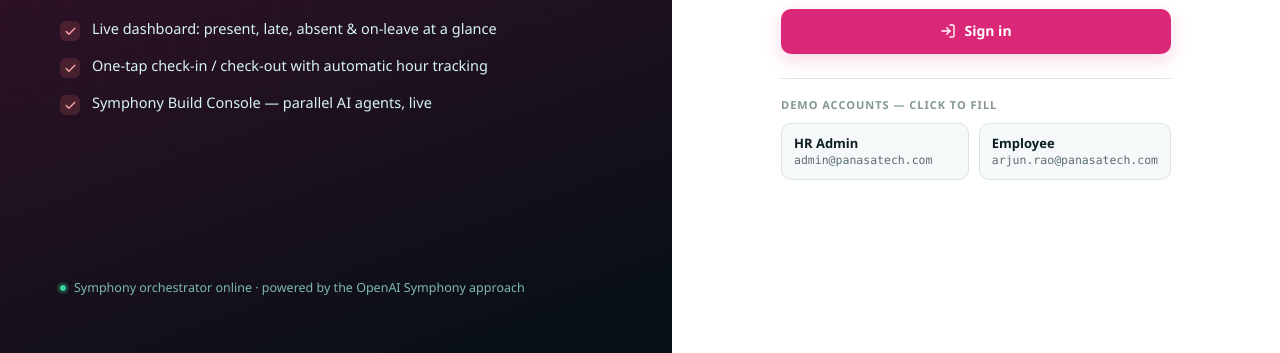
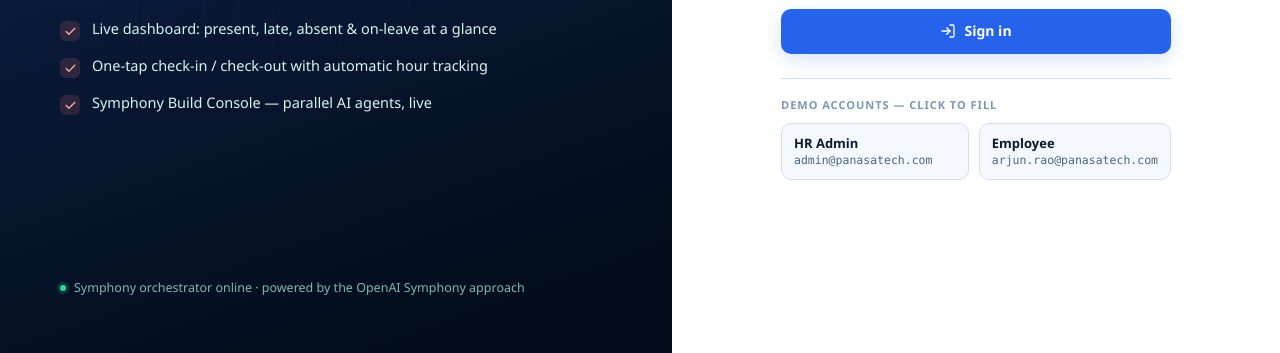
Before and after one commit to VishnuRaviPanasa/attendance-symphony, a plain HTML site: page index.html in a window 1280 px wide. Shown: the part 447-800 px from the top of the page. Drawn offline with Linux system fonts and the light colour scheme.

Commit message:
ATT-203: Apply blue theme and add 3-month dropdown to reports
Change the UI theme to blue
and in report session, add last 3 months in dropdown

Verified: structural check of index.html — index.html intact and parseable

Implemented by agent-01 (UI Agent) under Symphony orchestration.

```diff
--- a/index.html
+++ b/index.html
@@ -28,23 +28,23 @@ svg:not([width]){width:1em;height:1em;flex:none}
   --font: "Segoe UI Variable","Segoe UI",-apple-system,BlinkMacSystemFont,Roboto,"Helvetica Neue",Arial,sans-serif;
   --mono: "Cascadia Code","JetBrains Mono","SF Mono",Consolas,"Liberation Mono",monospace;
 
-  --bg:        #eef2f2;
-  --bg-grad:   radial-gradient(1200px 600px at 78% -8%, #fce7f3 0%, rgba(251,230,230,0) 60%), var(--bg);
+  --bg:        #eff6ff;
+  --bg-grad:   radial-gradient(1200px 600px at 78% -8%, #dbeafe 0%, rgba(219,234,254,0) 60%), var(--bg);
   --surface:   #ffffff;
-  --surface-2: #f6f9f9;
-  --surface-3: #eef3f3;
-  --border:    #dbe4e4;
-  --border-2:  #c8d5d5;
-  --ink:       #0d1f1e;
-  --ink-2:     #334746;
-  --muted:     #5c6f70;
-  --muted-2:   #849696;
-
-  --accent:    #db2777;
-  --accent-2:  #be185d;
+  --surface-2: #f5f9ff;
+  --surface-3: #edf4ff;
+  --border:    #d0dff7;
+  --border-2:  #b8cfef;
+  --ink:       #0d1b2e;
+  --ink-2:     #1e3a5f;
+  --muted:     #4a6580;
+  --muted-2:   #7a98b8;
+
+  --accent:    #2563eb;
+  --accent-2:  #1d4ed8;
   --accent-ink:#ffffff;
-  --accent-soft:#fce7f3;
-  --accent-glow: rgba(219,39,119,.18);
+  --accent-soft:#dbeafe;
+  --accent-glow: rgba(37,99,235,.18);
 
   /* status (always paired with icon + label) */
   --present:  #16a34a; --present-soft:#dcf3e3;
@@ -62,23 +62,23 @@ svg:not([width]){width:1em;height:1em;flex:none}
 /* ---- Design tokens : DARK ---- */
 @media (prefers-color-scheme: dark){
   :root{
-    --bg:        #0a1017;
-    --bg-grad:   radial-gradient(1200px 620px at 80% -10%, #2e0f22 0%, rgba(42,16,16,0) 58%), var(--bg);
-    --surface:   #111a24;
-    --surface-2: #0e161f;
-    --surface-3: #17222e;
-    --border:    #223040;
-    --border-2:  #2c3d4f;
+    --bg:        #020c1a;
+    --bg-grad:   radial-gradient(1200px 620px at 80% -10%, #0a1f4e 0%, rgba(10,31,78,0) 58%), var(--bg);
+    --surface:   #071529;
+    --surface-2: #050f1f;
+    --surface-3: #0a1a30;
+    --border:    #1a2e4a;
+    --border-2:  #22395e;
     --ink:       #e7eff3;
     --ink-2:     #b9c6cf;
     --muted:     #8798a6;
     --muted-2:   #64747f;
 
-    --accent:    #f472b6;
-    --accent-2:  #ec4899;
-    --accent-ink:#4a0e2e;
-    --accent-soft: rgba(244,114,182,.14);
-    --accent-glow: rgba(244,114,182,.22);
+    --accent:    #60a5fa;
+    --accent-2:  #3b82f6;
+    --accent-ink:#0c1e40;
+    --accent-soft: rgba(96,165,250,.14);
+    --accent-glow: rgba(96,165,250,.22);
 
     --present:  #34d399; --present-soft: rgba(52,211,153,.15);
     --late:     #fbbf24; --late-soft: rgba(251,191,36,.15);
@@ -93,10 +93,10 @@ svg:not([width]){width:1em;height:1em;flex:none}
 }
 /* Explicit theme overrides (toggle wins over OS in both directions) */
 :root[data-theme="light"]{
-  --bg:#eef2f2;--bg-grad:radial-gradient(1200px 600px at 78% -8%, #fce7f3 0%, rgba(251,230,230,0) 60%), var(--bg);
-  --surface:#ffffff;--surface-2:#f6f9f9;--surface-3:#eef3f3;--border:#dbe4e4;--border-2:#c8d5d5;
-  --ink:#0d1f1e;--ink-2:#334746;--muted:#5c6f70;--muted-2:#849696;
-  --accent:#db2777;--accent-2:#be185d;--accent-ink:#ffffff;--accent-soft:#fce7f3;--accent-glow:rgba(219,39,119,.18);
+  --bg:#eff6ff;--bg-grad:radial-gradient(1200px 600px at 78% -8%, #dbeafe 0%, rgba(219,234,254,0) 60%), var(--bg);
+  --surface:#ffffff;--surface-2:#f5f9ff;--surface-3:#edf4ff;--border:#d0dff7;--border-2:#b8cfef;
+  --ink:#0d1b2e;--ink-2:#1e3a5f;--muted:#4a6580;--muted-2:#7a98b8;
+  --accent:#2563eb;--accent-2:#1d4ed8;--accent-ink:#ffffff;--accent-soft:#dbeafe;--accent-glow:rgba(37,99,235,.18);
   --present:#16a34a;--present-soft:#dcf3e3;--late:#c2740a;--late-soft:#f7ecd6;--absent:#dc2626;--absent-soft:#fadddd;
   --leave:#2563eb;--leave-soft:#dde6fb;--remote:#9333ea;--remote-soft:#efdcfb;
   --shadow-sm:0 1px 2px rgba(13,31,30,.06),0 1px 3px rgba(13,31,30,.04);
@@ -104,10 +104,10 @@ svg:not([width]){width:1em;height:1em;flex:none}
   --shadow-lg:0 18px 48px rgba(13,31,30,.16),0 6px 16px rgba(13,31,30,.08);
 }
 :root[data-theme="dark"]{
-  --bg:#0a1017;--bg-grad:radial-gradient(1200px 620px at 80% -10%, #2e0f22 0%, rgba(42,16,16,0) 58%), var(--bg);
-  --surface:#111a24;--surface-2:#0e161f;--surface-3:#17222e;--border:#223040;--border-2:#2c3d4f;
+  --bg:#020c1a;--bg-grad:radial-gradient(1200px 620px at 80% -10%, #0a1f4e 0%, rgba(10,31,78,0) 58%), var(--bg);
+  --surface:#071529;--surface-2:#050f1f;--surface-3:#0a1a30;--border:#1a2e4a;--border-2:#22395e;
   --ink:#e7eff3;--ink-2:#b9c6cf;--muted:#8798a6;--muted-2:#64747f;
-  --accent:#f472b6;--accent-2:#ec4899;--accent-ink:#4a0e2e;--accent-soft:rgba(244,114,182,.14);--accent-glow:rgba(244,114,182,.22);
+  --accent:#60a5fa;--accent-2:#3b82f6;--accent-ink:#0c1e40;--accent-soft:rgba(96,165,250,.14);--accent-glow:rgba(96,165,250,.22);
   --present:#34d399;--present-soft:rgba(52,211,153,.15);--late:#fbbf24;--late-soft:rgba(251,191,36,.15);
   --absent:#f87171;--absent-soft:rgba(248,113,113,.15);--leave:#60a5fa;--leave-soft:rgba(96,165,250,.15);
   --remote:#e879f9;--remote-soft:rgba(232,121,249,.15);
@@ -134,8 +134,8 @@ body{
   position:relative;overflow:hidden;padding:56px 60px;
   background:
     radial-gradient(700px 500px at 20% 20%, var(--accent-glow), transparent 60%),
-    linear-gradient(160deg, #4a1233 0%, #0a1017 92%);
-  color:#fdeaf5;display:flex;flex-direction:column;justify-content:space-between;
+    linear-gradient(160deg, #0f2855 0%, #020c1a 92%);
+  color:#dbeeff;display:flex;flex-direction:column;justify-content:space-between;
 }
 .login-brandside::after{
   content:"";position:absolute;inset:0;opacity:.5;
@@ -146,7 +146,7 @@ body{
 .login-brandside>*{position:relative;z-index:1}
 .brand-lockup{display:flex;align-items:center;gap:12px}
 .brand-mark{width:42px;height:42px;border-radius:12px;display:grid;place-items:center;
-  background:linear-gradient(135deg,var(--accent),#f9a8d4);color:#450a0a;box-shadow:0 8px 24px var(--accent-glow)}
+  background:linear-gradient(135deg,var(--accent),#93c5fd);color:#0c1e40;box-shadow:0 8px 24px var(--accent-glow)}
 .brand-mark svg{width:24px;height:24px}
 .brand-name{font-size:20px;font-weight:700;letter-spacing:-.02em}
 .brand-name span{opacity:.65;font-weight:500}
@@ -1261,6 +1261,7 @@ function renderReports(c){
   const isEmp=SESSION.role==="employee";
   v.innerHTML=`
     <div class="toolbar">
+      <select class="select" id="rp-month">${(()=>{const t=new Date();const opts=['<option value="">Last N days</option>'];for(let i=0;i<3;i++){const d=new Date(t.getFullYear(),t.getMonth()-i,1);const val=d.getFullYear()+"-"+pad(d.getMonth()+1);const label=d.toLocaleString("default",{month:"long",year:"numeric"});opts.push(`<option value="${val}">${label}</option>`);}return opts.join("");})()}</select>
       <select class="select" id="rp-range"><option value="7">Last 7 days</option><option value="14">Last 14 days</option><option value="30" selected>Last 30 days</option></select>
       ${isEmp?"":`<select class="select" id="rp-dept"><option value="">All departments</option>${DEPTS.map(d=>`<option>${d}</option>`).join("")}</select>`}
       <select class="select" id="rp-status"><option value="">All statuses</option>${Object.keys(STATUS).map(k=>`<option value="${k}">${STATUS[k].label}</option>`).join("")}</select>
@@ -1272,7 +1273,7 @@ function renderReports(c){
     <div class="section-title" id="rp-raw-title" style="display:none">Raw records</div>
     <div class="card"><div class="tbl-wrap"><table class="tbl" id="rp-tbl"></table></div></div>`;
   c.appendChild(v);
-  ["rp-range","rp-dept","rp-status"].forEach(id=>{const el2=$("#"+id,v);if(el2)el2.addEventListener("change",()=>drawReport(v));});
+  ["rp-month","rp-range","rp-dept","rp-status"].forEach(id=>{const el2=$("#"+id,v);if(el2)el2.addEventListener("change",()=>drawReport(v));});
   $("#rp-export",v).addEventListener("click",()=>exportCSV(v));
   drawReport(v);
   renderMonthlyReport($("#rp-monthly",v));
@@ -1317,14 +1318,24 @@ async function renderMonthlyReport(host){
   if(!emps.length) host.querySelector("tbody").innerHTML=`<tr><td colspan="9"><div class="empty">No data for ${esc2(month)}.</div></td></tr>`;
 }
 function reportRows(v){
-  const days=+$("#rp-range",v).value;
+  const monthSel=$("#rp-month",v)?$("#rp-month",v).value:"";
   const dept=$("#rp-dept",v)?$("#rp-dept",v).value:"";
   const st=$("#rp-status",v).value;
   const emps=SESSION.role==="employee"?DB.employees.filter(e=>e.id===SESSION.empId):DB.employees.filter(e=>!dept||e.dept===dept);
-  const t=new Date();t.setHours(0,0,0,0);const rows=[];
-  for(let d=0;d<days;d++){const dt=new Date(t);dt.setDate(t.getDate()-d);if(dow_isWeekend(dt))continue;const key=fmtDate(dt);
-    emps.forEach(e=>{const r=recFor(e.id,key);const s=r?r.status:"absent";if(st&&s!==st)return;
-      rows.push({date:key,dt,e,status:s,checkIn:r&&r.checkIn||"",checkOut:r&&r.checkOut||"",hours:r&&r.hours||0});});}
+  const rows=[];
+  if(monthSel){
+    const[yr,mo]=monthSel.split("-").map(Number);
+    const last=new Date(yr,mo,0).getDate();
+    for(let day=1;day<=last;day++){const dt=new Date(yr,mo-1,day);if(dow_isWeekend(dt))continue;const key=fmtDate(dt);
+      emps.forEach(e=>{const r=recFor(e.id,key);const s=r?r.status:"absent";if(st&&s!==st)return;
+        rows.push({date:key,dt:new Date(dt),e,status:s,checkIn:r&&r.checkIn||"",checkOut:r&&r.checkOut||"",hours:r&&r.hours||0});});}
+  } else {
+    const days=+$("#rp-range",v).value;
+    const t=new Date();t.setHours(0,0,0,0);
+    for(let d=0;d<days;d++){const dt=new Date(t);dt.setDate(t.getDate()-d);if(dow_isWeekend(dt))continue;const key=fmtDate(dt);
+      emps.forEach(e=>{const r=recFor(e.id,key);const s=r?r.status:"absent";if(st&&s!==st)return;
+        rows.push({date:key,dt,e,status:s,checkIn:r&&r.checkIn||"",checkOut:r&&r.checkOut||"",hours:r&&r.hours||0});});}
+  }
   return rows;
 }
 function drawReport(v){
```
